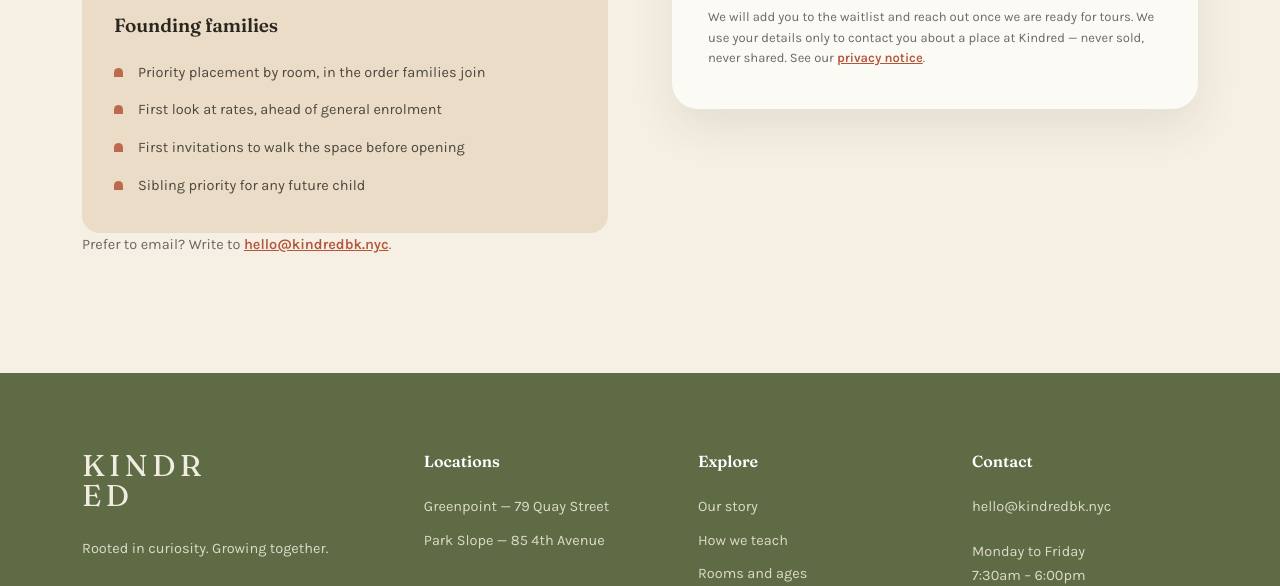
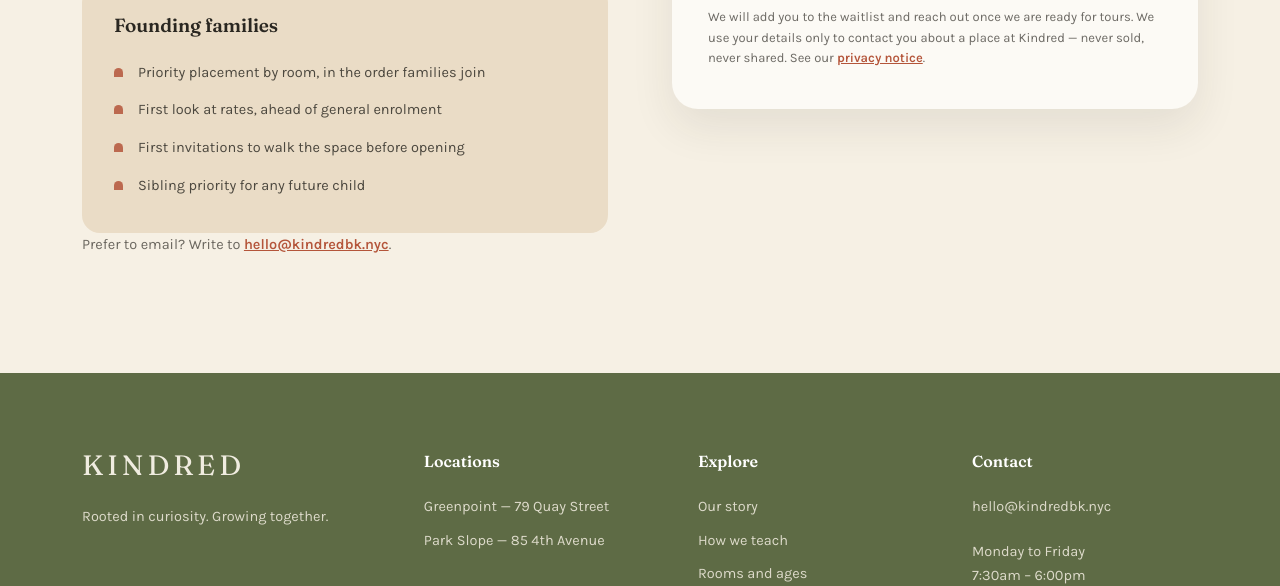
Before and after one commit to kindredbk/kindredbk.nyc, a plain HTML site: page greenpoint.html in a window 1280 px wide. Shown: the part 5140-5726 px from the top of the page. Drawn offline with Linux system fonts and the light colour scheme.

Commit message:
Fix footer wordmark wrapping onto two lines
The footer logo box is 134px wide; the text wordmark wrapped inside it.
Let the box size to the text and keep it on one line.

Co-Authored-By: Claude Sonnet 5.5 <noreply@anthropic.com>
Claude-Session: https://claude.ai/code/session_01HChw57u597XNhPCwDtYmMD

```diff
--- a/greenpoint.html
+++ b/greenpoint.html
@@ -740,7 +740,7 @@ document.addEventListener('error', function (e) {
   <div class="shell">
     <div class="fgrid">
       <div>
-        <div class="fmark" style="font-family:var(--display);font-size:30px;letter-spacing:.14em;color:#F0ECE0;line-height:1">KINDRED</div>
+        <div class="fmark" style="width:auto;white-space:nowrap;font-family:var(--display);font-size:28px;letter-spacing:.14em;color:#F0ECE0;line-height:1">KINDRED</div>
         <p style="max-width:30ch">Rooted in curiosity. Growing together.</p>
       </div>
       <div>
```
Also changed, not shown: index.html (+1 -1 lines), park-slope.html (+1 -1 lines).
